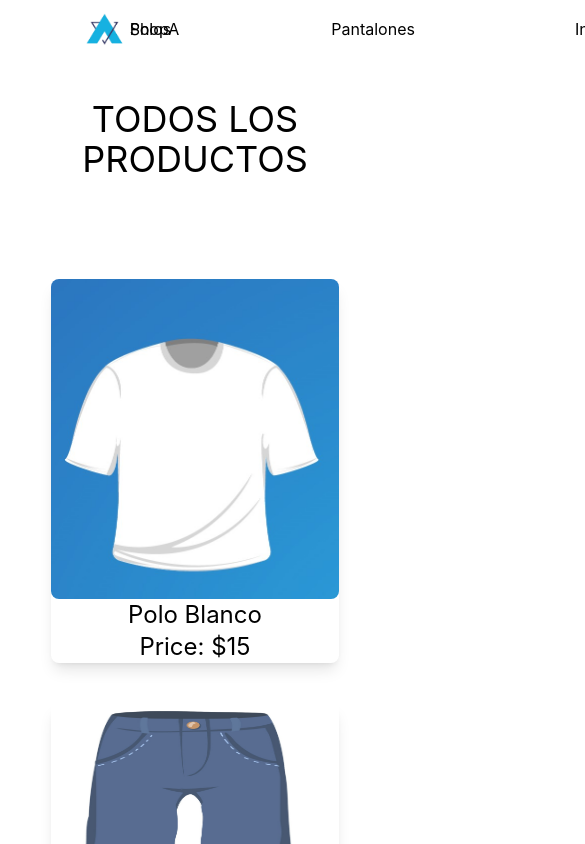
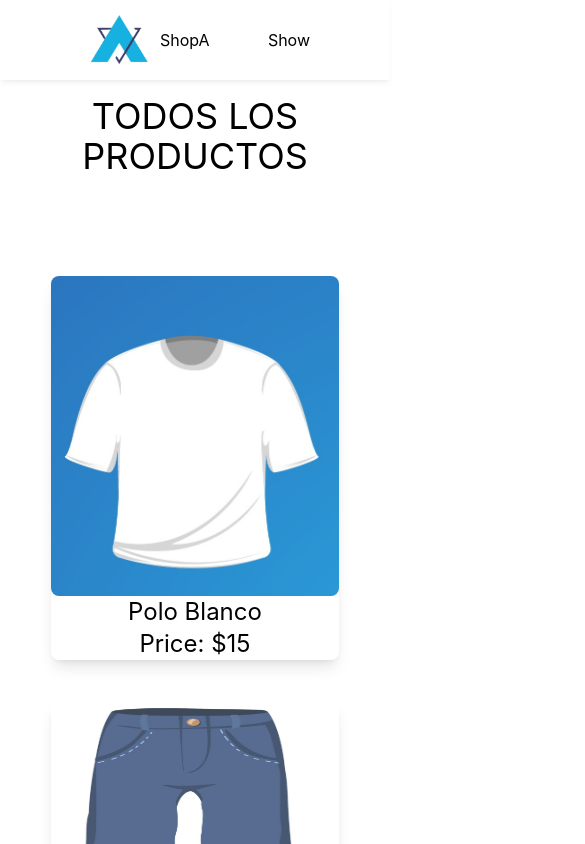
Before and after one commit to asotito/CreaTuLanding1-Soto, a React (Create React App) app: page / in a window 390 px wide. Shown: the top 844 px of the page, 585 px wide, since content can reach past the window. Built offline with nearby package versions, Linux system fonts and the light colour scheme.

Commit message:
fix: added responsive design for navbar

```diff
--- a/src/components/ItemList.jsx
+++ b/src/components/ItemList.jsx
@@ -2,8 +2,8 @@ import Item from './Item';
 
 function ItemList({ products = [] }){
     return (
-        <div class="flex justify-center ml-16 mr-16">
-            <div class="flex flex-wrap p-10  text-center ">
+        <div class="flex justify-center ml-14 mr-14">
+            <div class="flex flex-wrap p-10 justify-center text-center ">
                 {products.length > 0 ? (
                     products.map(product => (
                         <Item key={product.id} product={product} />
--- a/src/components/ItemListContainer.jsx
+++ b/src/components/ItemListContainer.jsx
@@ -20,14 +20,15 @@ const ItemListContainer = () => {
                 setLoading(false);
             });
     }, [categoryId]);
+
     return(
-        <div class="justify-center text-center">
+        <div class="justify-center text-center mt-14">
             {loading ? (
-                <div class="content-center w-full h-full text-3xl">
+                <div class="content-center w-full h-96 text-3xl">
                     <h1>Cargando productos...</h1>
                 </div>
             ) : (
-                <div>
+                <div class="">
                     <div class="p-10 uppercase text-4xl">
                         <h1 >{categoryId ? `${categoryId}` : 'Todos los Productos'}</h1>
                     </div>
--- a/src/components/NavBar.jsx
+++ b/src/components/NavBar.jsx
@@ -1,21 +1,53 @@
 import CartWidget from "./CartWidget";
 import { Link } from "react-router-dom";
+import { useState } from "react";
 
 function NavBar(){
+    const [isVisible, setIsVisible] =useState(false);
+    const  toggleVisibility = () => {
+        setIsVisible(prevIsVisible => !prevIsVisible);
+    };
     return(
-        <div class="flex p-3 px-20 justify-between items-center">
+        <div class="flex-no-wrap fixed top-0 z-10 flex w-full p-3 px-20 justify-between items-center shadow-md shadow-black/5 bg-white">
             <Link to="/" class="flex items-center">
                     <img src="/Logo.webp" class="w-20" alt="Logo" />
                     <h1>ShopA</h1>
             </Link>
-            <div>
-                <ul class="flex gap-40">
+            <div class="hidden md:block">
+                <ul class="flex gap-20">
                     <li><Link to="/category/polos">Polos</Link></li>
                     <li><Link to="/category/pantalones">Pantalones</Link></li>
                     <li><Link to="/category/interior">Interior</Link></li>
                 </ul>
             </div>
-            <CartWidget />
+            <div class="hidden md:block">
+                <CartWidget />
+            </div>
+            <div class="md:hidden">
+                <button class="bg-slay-400" onClick={toggleVisibility}>
+                    {
+                        isVisible ? 'Hide' : 'Show'
+                    }
+                </button>
+            </div>
+            {
+                isVisible && (
+                    <div class="absolute top-20 right-0 h-screen w-full bg-white md:hidden">
+                        <div class="h-screen w-full fixed my-5 items-center text-center">
+                            <div class="flex flex-col ">
+                                <ul class="flex flex-col">
+                                    <li class="py-5 border-b-2"><Link to="/category/polos" onClick={toggleVisibility}>Polos</Link></li>
+                                    <li class="py-5 border-b-2"><Link to="/category/pantalones" onClick={toggleVisibility}>Pantalones</Link></li>
+                                    <li class="py-5 border-b-2"><Link to="/category/interior" onClick={toggleVisibility}>Interior</Link></li>
+                                </ul>
+                            </div>
+                            <div class="flex w-full justify-center border-b-2 py-5">
+                                <CartWidget />
+                            </div>
+                        </div>
+                    </div>
+                )
+            }
         </div>
     )
 }
```
